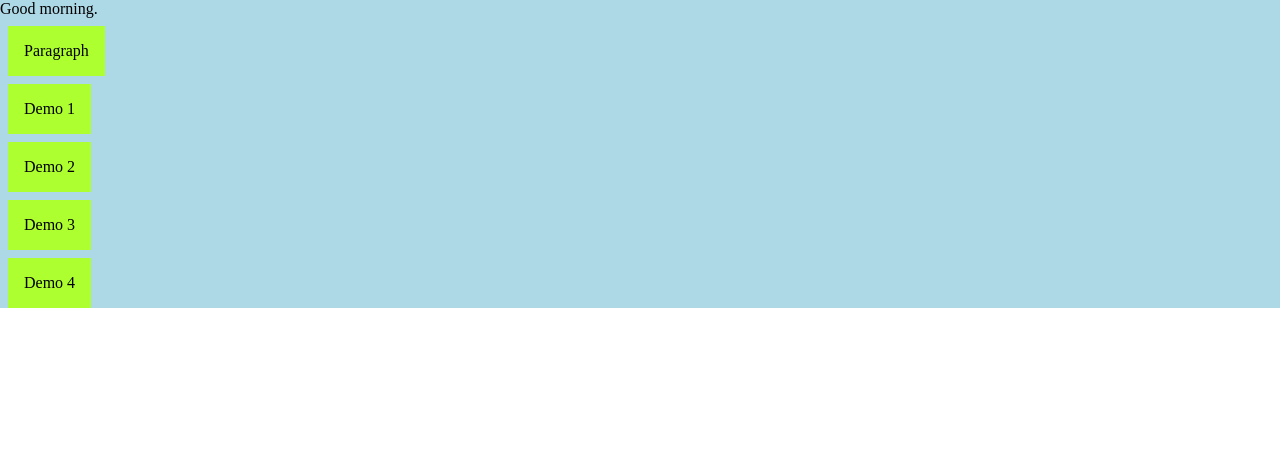
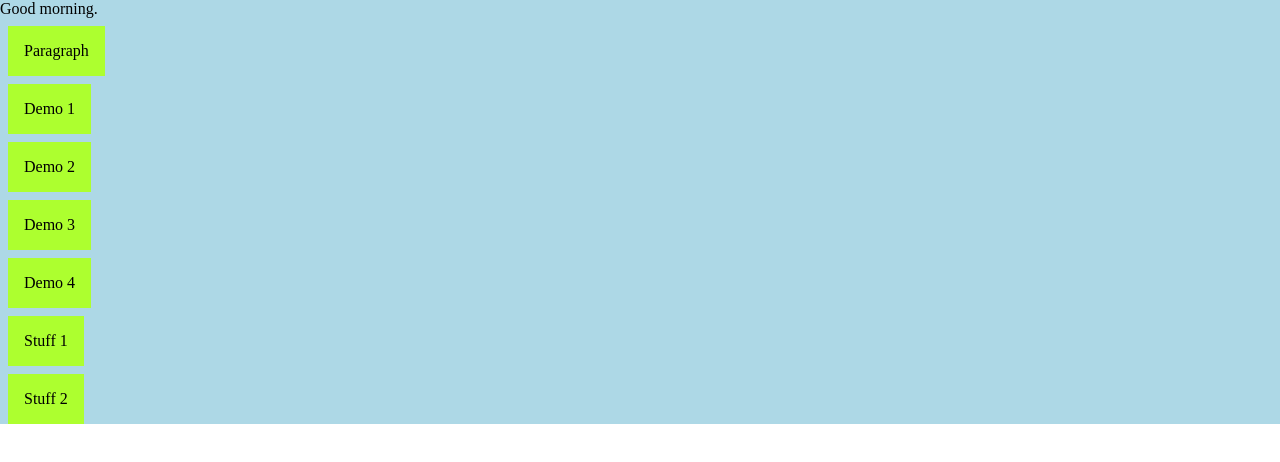
Before and after one commit to franco-ortega/react-project, a React (Create React App) app: page / in a window 1280 px wide. Shown: the top 462 px of the page. Built offline with nearby package versions, Linux system fonts and the light colour scheme.

Commit message:
add stuffs

```diff
--- a/src/components/app/App.jsx
+++ b/src/components/app/App.jsx
@@ -10,6 +10,8 @@ const App = () => {
       <p>Demo 2</p>
       <p>Demo 3</p>
       <p>Demo 4</p>
+      <p>Stuff 1</p>
+      <p>Stuff 2</p>
     </div>
   );
 };
```
